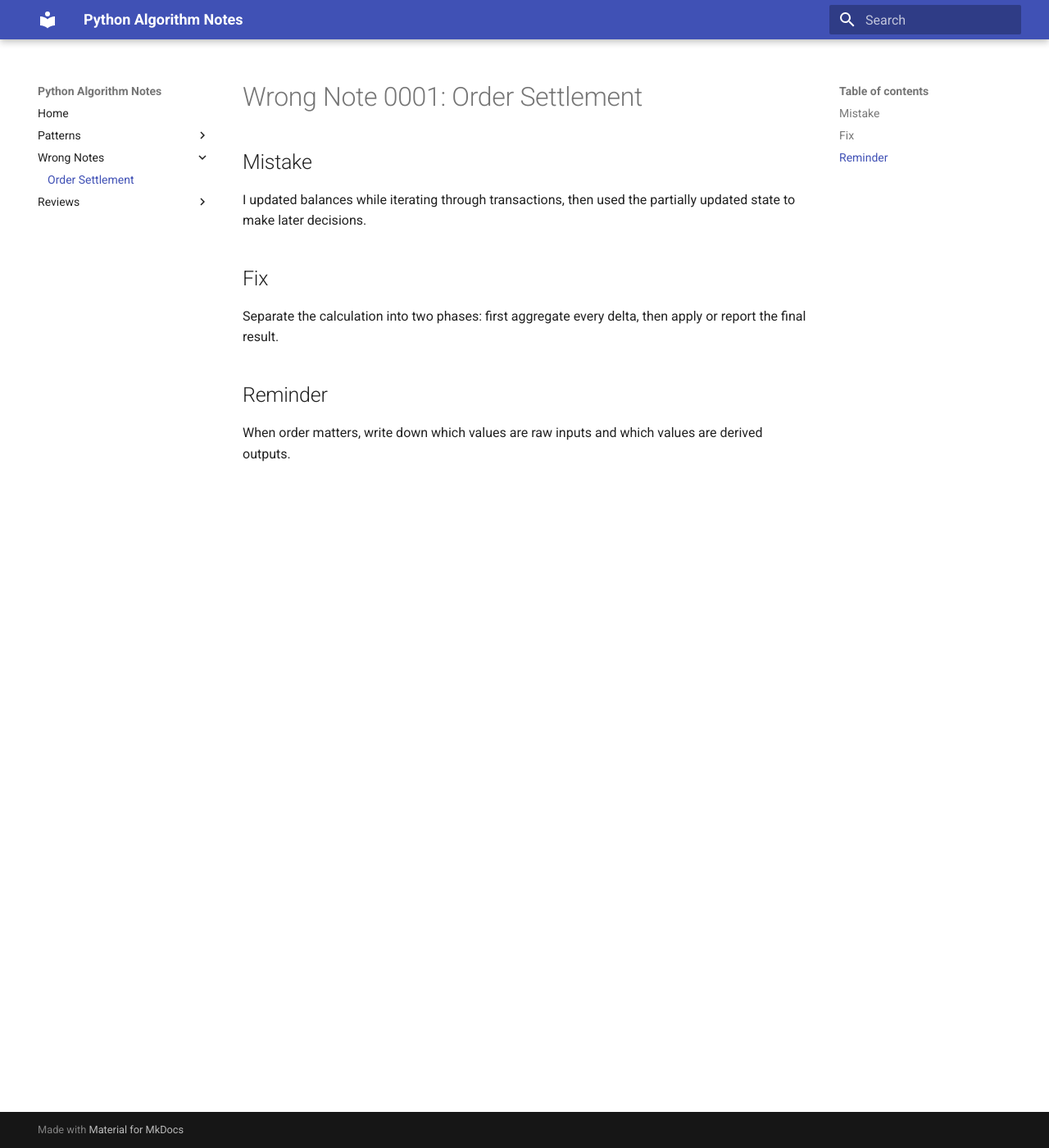
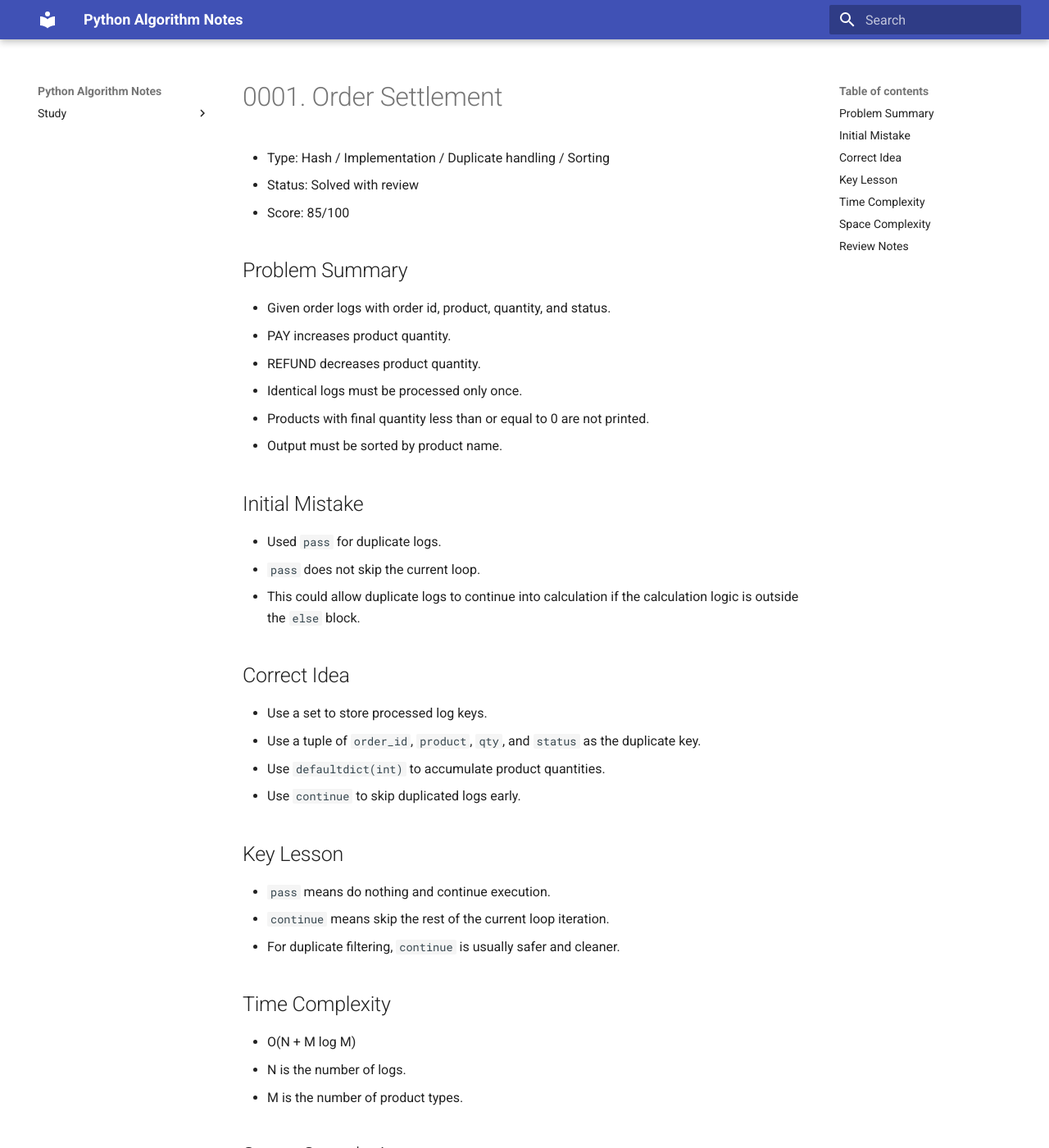
Before and after one commit to epyi12345/python-algorithm-note, an MkDocs documentation site: the page built from docs/wrong-notes/0001-order-settlement.md, in a window 1280 px wide and 1400 px high. Shown: the whole window at 82% size. Built offline with MkDocs 1.6.1 and Material for MkDocs 9.7.7, drawn with Linux system fonts in a browser that asks for light colours; some of the changed text lies outside the part shown.

Commit message:
Docs: Add order settlement
Add the first custom solution and wrong-answer review note.

Update the study dashboard to record the solved problem, score,
current focus, and control-flow review target.

```diff
--- a/docs/wrong-notes/0001-order-settlement.md
+++ b/docs/wrong-notes/0001-order-settlement.md
@@ -1,13 +1,53 @@
-# Wrong Note 0001: Order Settlement
+# 0001. Order Settlement
 
-## Mistake
+- Type: Hash / Implementation / Duplicate handling / Sorting
+- Status: Solved with review
+- Score: 85/100
 
-I updated balances while iterating through transactions, then used the partially updated state to make later decisions.
+## Problem Summary
 
-## Fix
+- Given order logs with order id, product, quantity, and status.
+- PAY increases product quantity.
+- REFUND decreases product quantity.
+- Identical logs must be processed only once.
+- Products with final quantity less than or equal to 0 are not printed.
+- Output must be sorted by product name.
 
-Separate the calculation into two phases: first aggregate every delta, then apply or report the final result.
+## Initial Mistake
 
-## Reminder
+- Used `pass` for duplicate logs.
+- `pass` does not skip the current loop.
+- This could allow duplicate logs to continue into calculation if the
+  calculation logic is outside the `else` block.
 
-When order matters, write down which values are raw inputs and which values are derived outputs.
+## Correct Idea
+
+- Use a set to store processed log keys.
+- Use a tuple of `order_id`, `product`, `qty`, and `status` as the
+  duplicate key.
+- Use `defaultdict(int)` to accumulate product quantities.
+- Use `continue` to skip duplicated logs early.
+
+## Key Lesson
+
+- `pass` means do nothing and continue execution.
+- `continue` means skip the rest of the current loop iteration.
+- For duplicate filtering, `continue` is usually safer and cleaner.
+
+## Time Complexity
+
+- O(N + M log M)
+- N is the number of logs.
+- M is the number of product types.
+
+## Space Complexity
+
+- O(N + M)
+
+## Review Notes
+
+- Requirement understanding was good.
+- The duplicate key design was correct.
+- The main weakness was loop control flow.
+- Prefer early `continue` to reduce indentation and avoid accidental
+  execution.
--- a/mkdocs.yml
+++ b/mkdocs.yml
@@ -2,17 +2,7 @@ site_name: Python Algorithm Notes
 theme:
   name: material
 nav:
-  - Home: index.md
-  - Patterns:
-      - Hash: patterns/hash.md
-      - Sort: patterns/sort.md
-      - Prefix Sum: patterns/prefix-sum.md
-      - Two Pointer: patterns/two-pointer.md
-      - BFS/DFS: patterns/bfs-dfs.md
-      - Greedy: patterns/greedy.md
-      - Binary Search: patterns/binary-search.md
-      - Dynamic Programming: patterns/dp.md
-  - Wrong Notes:
-      - Order Settlement: wrong-notes/0001-order-settlement.md
-  - Reviews:
-      - Week 01: reviews/week-01.md
+  - Study:
+      - Dashboard: dashboard.md
+      - Diagnosis: diagnosis.md
+      - Roadmap: roadmap.md
```
Also changed, not shown: docs/dashboard.md (+13 -9 lines), 1 other file.
